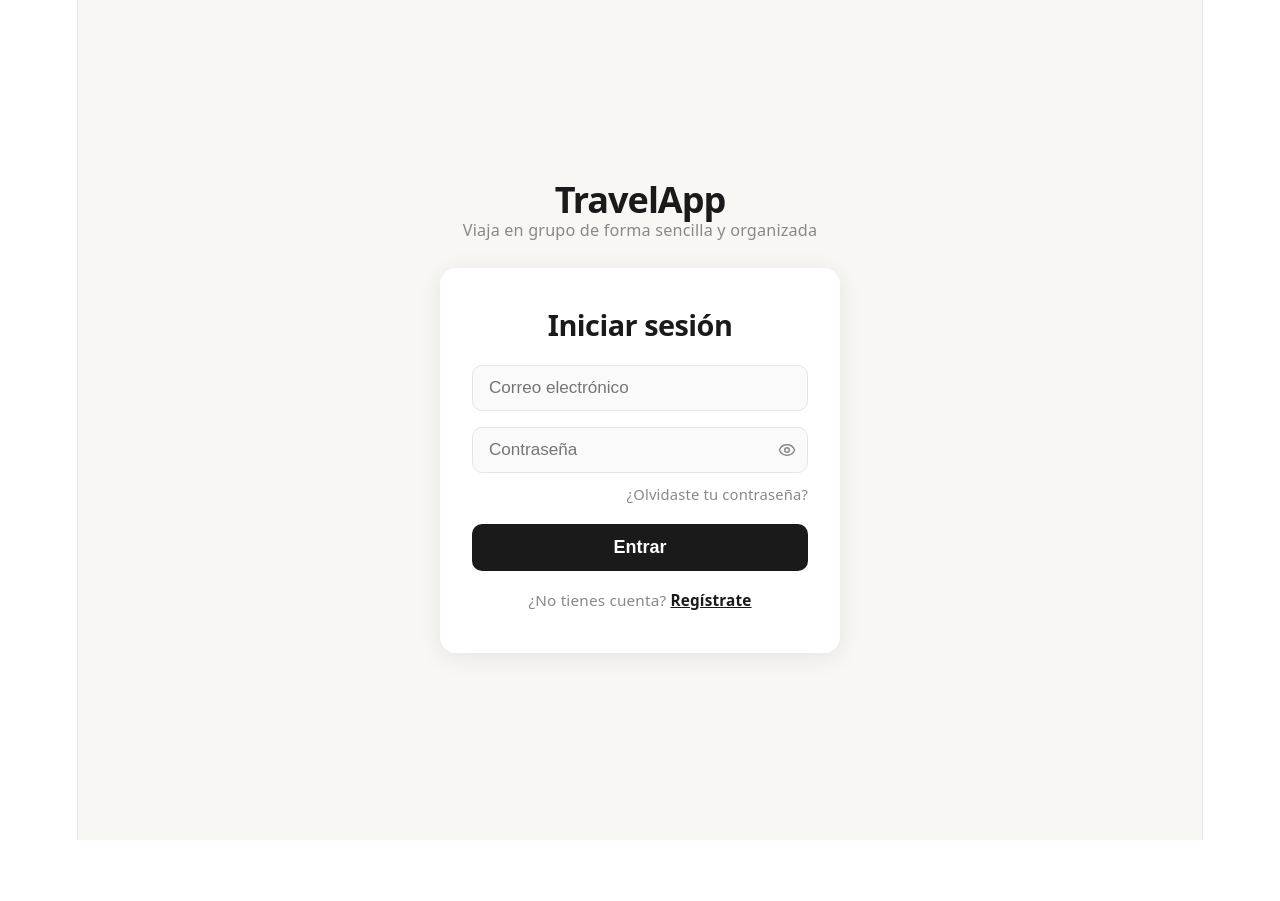
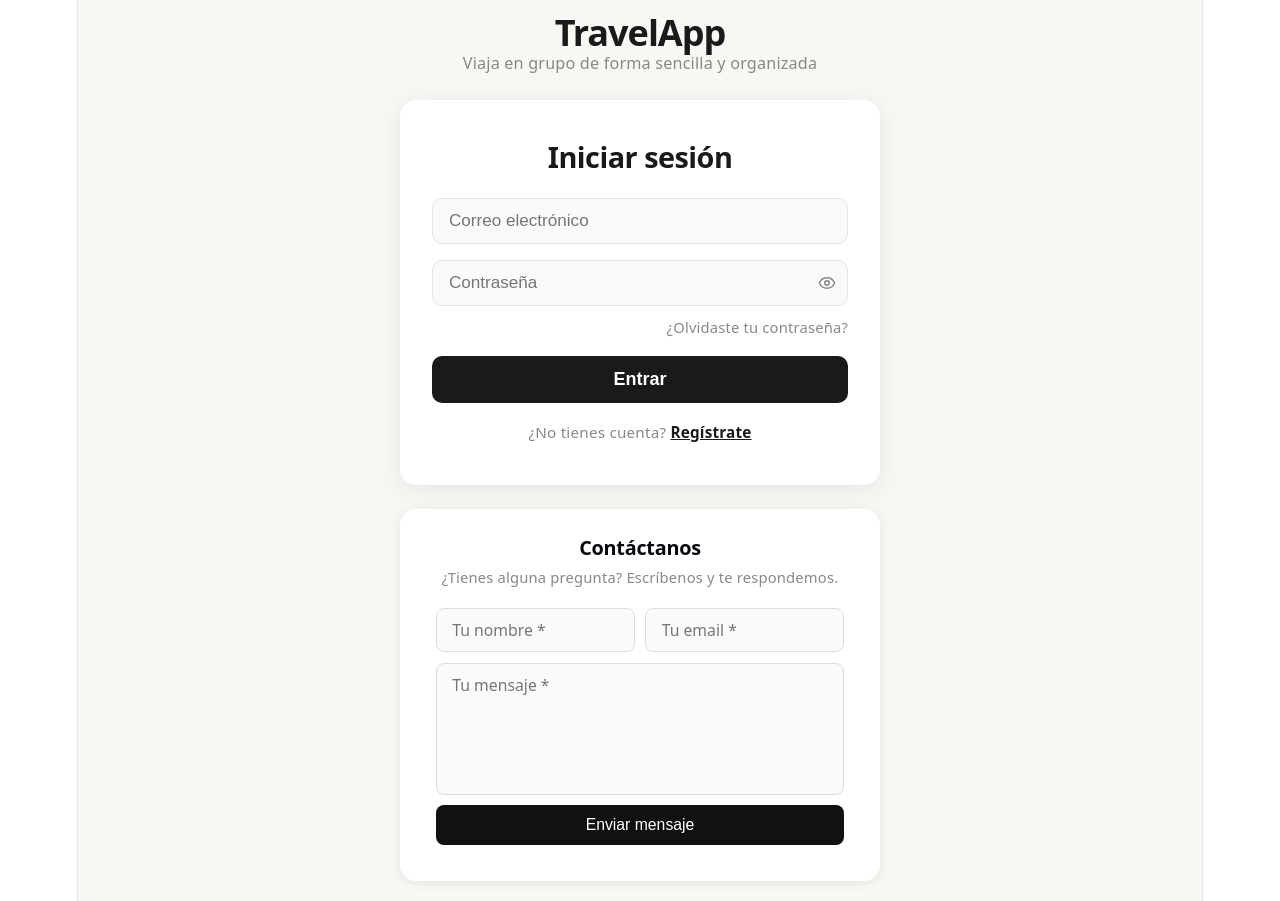
Before and after one commit to melinarivera/travelapp_frontend, a React (Vite) app: page / in a window 1280 px wide. Before the commit the page ends 840 px from the top, so only its background shows below. Built offline with nearby package versions, Linux system fonts and the light colour scheme.

Commit message:
feat: formulario de contacto con EmailJS e interceptor de response

```diff
--- /dev/null
+++ b/src/components/ContactForm.jsx
@@ -0,0 +1,74 @@
+import { useRef, useState } from 'react'
+import emailjs from '@emailjs/browser'
+import styles from './ContactForm.module.css'
+
+function ContactForm() {
+  const formRef = useRef(null)
+  const [enviando, setEnviando] = useState(false)
+  const [enviado, setEnviado] = useState(false)
+  const [error, setError] = useState(null)
+
+  const handleSubmit = async (e) => {
+    e.preventDefault()
+    setEnviando(true)
+    setError(null)
+    try {
+      await emailjs.sendForm(
+  'service_xh7k7yy',
+  'template_hasnv2p',
+  formRef.current,
+  '_gDSIJLsB3IcrjGgw'
+)
+      setEnviado(true)
+formRef.current.reset()
+setTimeout(() => setEnviado(false), 3000)
+    } catch (err) {
+      setError('Hubo un error al enviar el mensaje. Inténtalo de nuevo.')
+    } finally {
+      setEnviando(false)
+    }
+  }
+
+  return (
+    <div className={styles.contenedor}>
+      <h2 className={styles.titulo}>Contáctanos</h2>
+      <p className={styles.subtitulo}>¿Tienes alguna pregunta? Escríbenos y te respondemos.</p>
+
+      {enviado ? (
+        <div className={styles.exito}>
+          ✅ Mensaje enviado correctamente. ¡Gracias por escribirnos!
+        </div>
+      ) : (
+        <form ref={formRef} className={styles.formulario} onSubmit={handleSubmit}>
+          <input
+            className={styles.input}
+            type="text"
+            name="name"
+            placeholder="Tu nombre *"
+            required
+          />
+          <input
+            className={styles.input}
+            type="email"
+            name="email"
+            placeholder="Tu email *"
+            required
+          />
+          <textarea
+            className={styles.textarea}
+            name="message"
+            placeholder="Tu mensaje *"
+            rows={5}
+            required
+          />
+          {error && <p className={styles.error}>{error}</p>}
+          <button className={styles.btnEnviar} type="submit" disabled={enviando}>
+            {enviando ? 'Enviando...' : 'Enviar mensaje'}
+          </button>
+        </form>
+      )}
+    </div>
+  )
+}
+
+export default ContactForm
--- /dev/null
+++ b/src/components/ContactForm.module.css
@@ -0,0 +1,95 @@
+.contenedor {
+  width: 100%;
+  background: white;
+  border-radius: 16px;
+  padding: 1.5rem 2rem 2rem 2rem;
+  box-shadow: 0 2px 12px rgba(0,0,0,0.08);
+  box-sizing: border-box;
+  overflow: hidden;
+}
+
+.titulo {
+  font-size: 1.1rem;
+  font-weight: 600;
+  margin-bottom: 0.25rem;
+}
+
+.subtitulo {
+  color: #888;
+  font-size: 0.82rem;
+  margin-bottom: 1rem;
+}
+
+.formulario {
+  display: grid;
+  grid-template-columns: 1fr 1fr;
+  gap: 0.6rem;
+  width: 100%;
+}
+
+.input {
+  padding: 0.55rem 0.85rem;
+  border: 1px solid #ddd;
+  border-radius: 8px;
+  font-size: 0.875rem;
+  outline: none;
+  font-family: inherit;
+  background: #fafafa;
+  width: 100%;
+  box-sizing: border-box;
+}
+
+.input:focus {
+  border-color: #999;
+  background: white;
+}
+
+.textarea {
+  grid-column: 1 / -1;
+  padding: 0.55rem 0.85rem;
+  border: 1px solid #ddd;
+  border-radius: 8px;
+  font-size: 0.875rem;
+  outline: none;
+  font-family: inherit;
+  background: #fafafa;
+  resize: none;
+  min-height: 80px;
+}
+
+.textarea:focus {
+  border-color: #999;
+  background: white;
+}
+
+.error {
+  grid-column: 1 / -1;
+  color: #e53e3e;
+  font-size: 0.8rem;
+}
+
+.btnEnviar {
+  grid-column: 1 / -1;
+  background: #111;
+  color: white;
+  border: none;
+  border-radius: 8px;
+  padding: 0.6rem 1rem;
+  font-size: 0.875rem;
+  cursor: pointer;
+}
+
+.btnEnviar:disabled {
+  opacity: 0.5;
+  cursor: not-allowed;
+}
+
+.exito {
+  background: #f0fff4;
+  border: 1px solid #9ae6b4;
+  border-radius: 8px;
+  padding: 1rem;
+  text-align: center;
+  color: #276749;
+  font-size: 0.875rem;
+}
--- a/src/pages/AuthPage.jsx
+++ b/src/pages/AuthPage.jsx
@@ -1,6 +1,7 @@
 import { useState } from 'react'
 import LoginForm from '../components/LoginForm'
 import RegisterForm from '../components/RegisterForm'
+import ContactForm from '../components/ContactForm'
 import styles from './AuthPage.module.css'
 
 function AuthPage() {
@@ -19,6 +20,9 @@ function AuthPage() {
             : <RegisterForm onSwitch={() => setMostrarLogin(true)} />
           }
         </div>
+        <div className={styles.contacto}>
+          <ContactForm />
+        </div>
       </div>
     </div>
   )
--- a/src/pages/AuthPage.module.css
+++ b/src/pages/AuthPage.module.css
@@ -9,10 +9,11 @@
 
 .contenedor {
   width: 100%;
-  max-width: 400px;
+  max-width: 480px;
   display: flex;
   flex-direction: column;
   gap: 24px;
+  align-items: center;
 }
 
 .logo {
@@ -41,3 +42,8 @@
   box-shadow: 0 4px 24px rgba(0, 0, 0, 0.08);
   box-sizing: border-box;
 }
+
+.contacto {
+  margin-top: 0;
+  width: 100%;
+}
```
